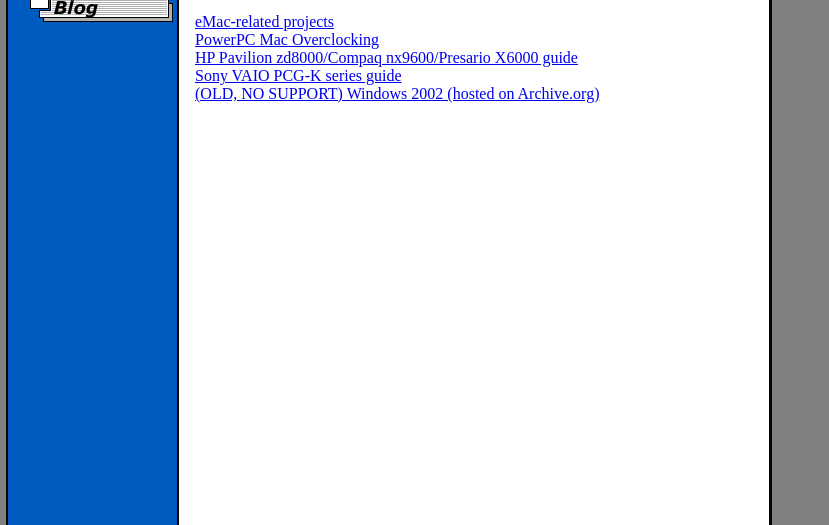
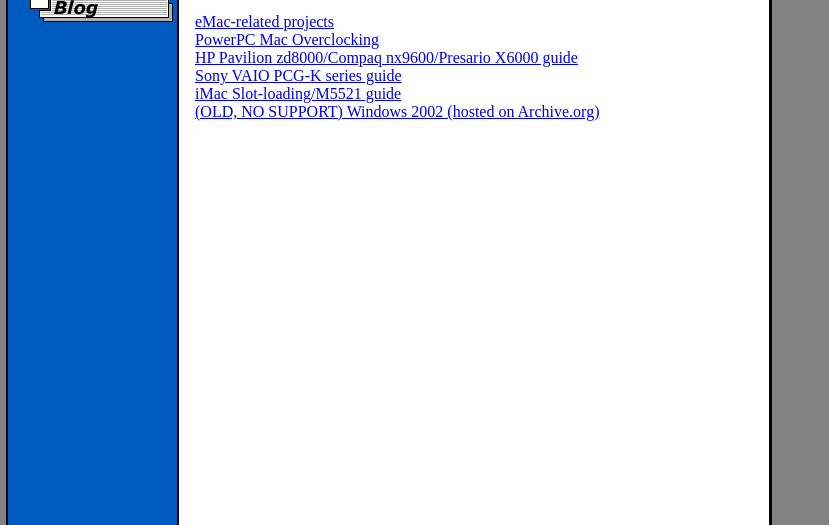
Before and after one commit to alectrona6400/alectrona6400.old.github.io, a plain HTML site: page projects.html in a window 1280 px wide. Shown: the part 275-800 px from the top of the page, without its empty margins (0-829 px from the left). Drawn offline with Linux system fonts and the light colour scheme.

Commit message:
Add iMac documentation link

```diff
--- a/projects.html
+++ b/projects.html
@@ -30,6 +30,7 @@
       <a href="overclockppc.html">PowerPC Mac Overclocking</a><br>
       <a href="zd8000.html">HP Pavilion zd8000/Compaq nx9600/Presario X6000 guide</a><br>
 	  <a href="pcgk.html">Sony VAIO PCG-K series guide</a><br>
+	    <a href="m5521.html">iMac Slot-loading/M5521 guide</a><br>
       <a href="http://archive.org/details/en_windows2002_x86_with_sp4">(OLD, NO SUPPORT) Windows 2002 (hosted on Archive.org)</a><br>
 
       <td width="27" height="187" valign="top" align="left">
```
